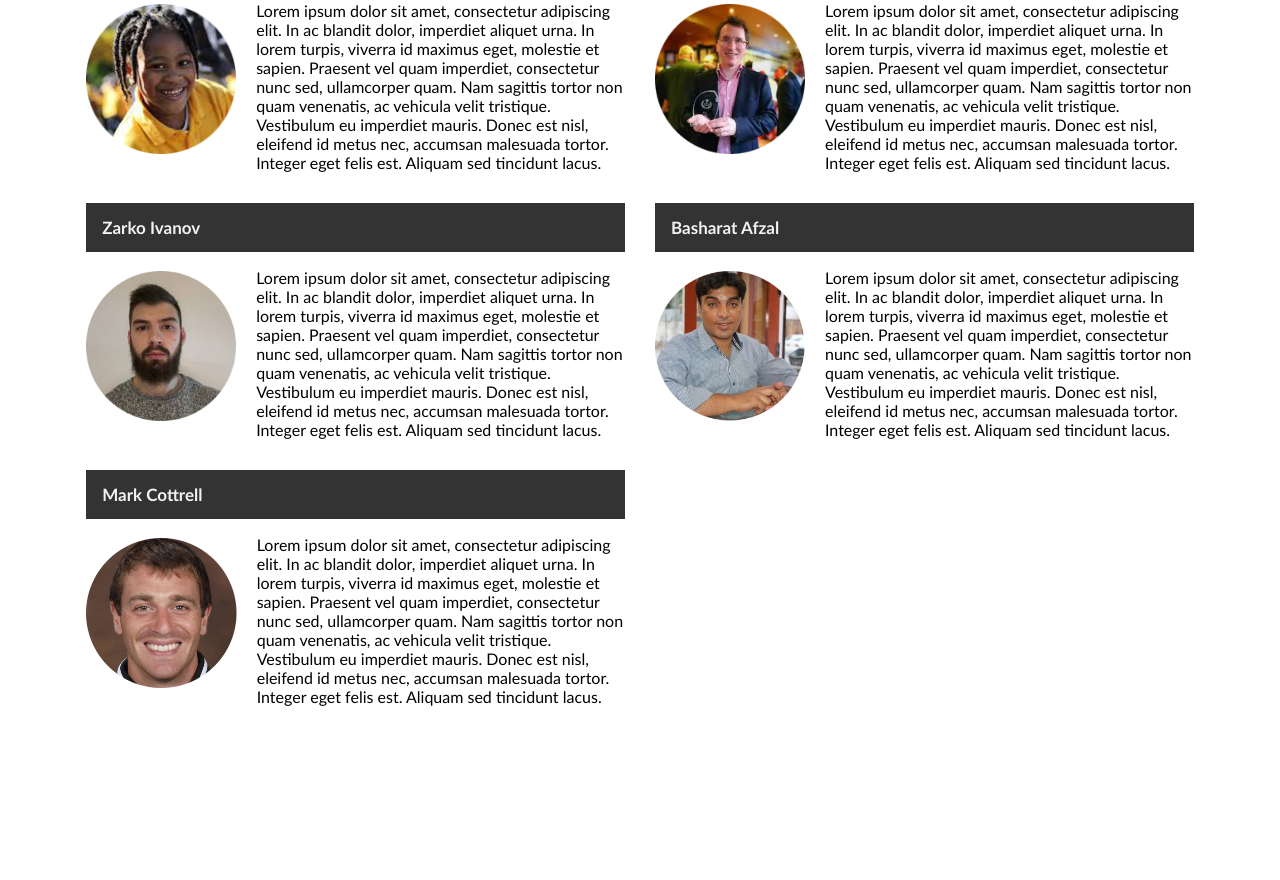
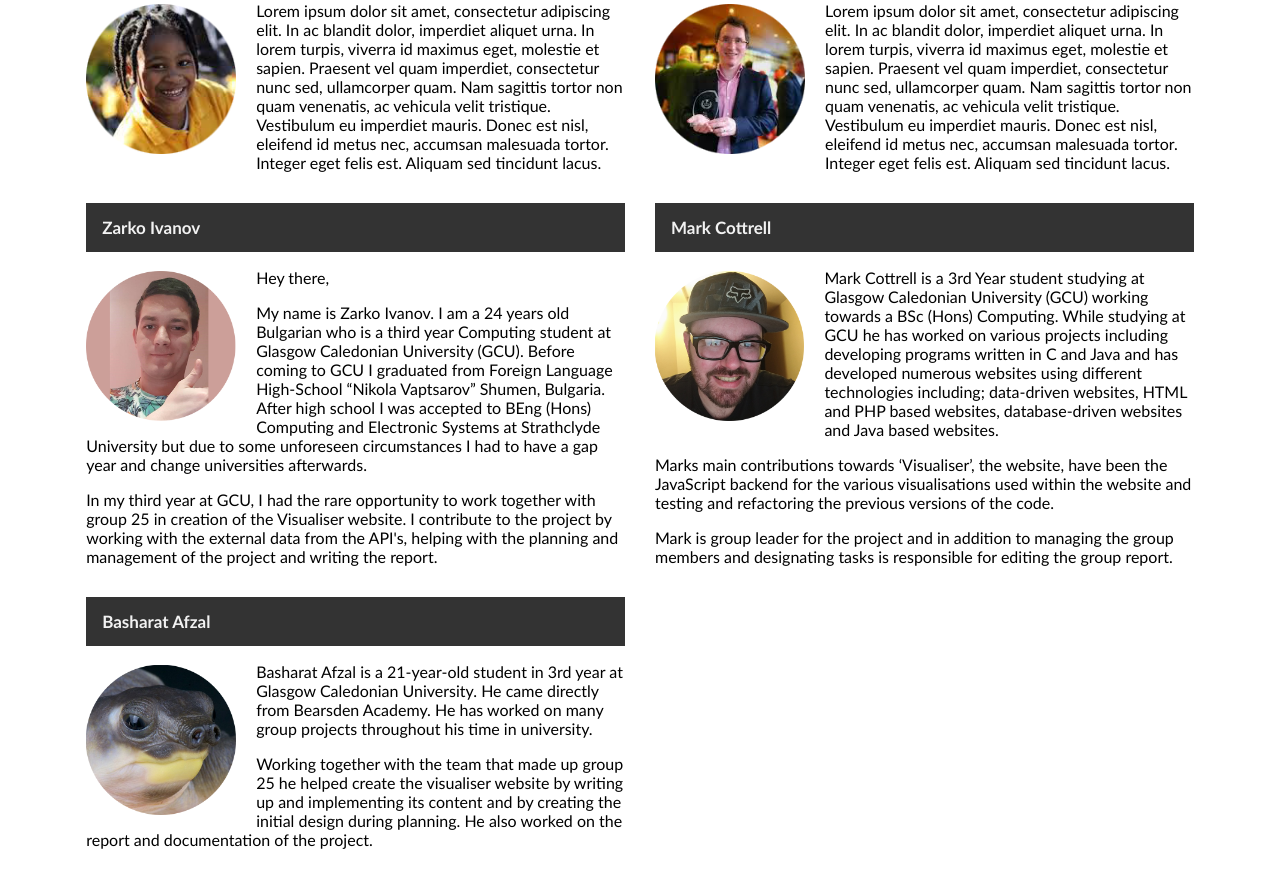
Before and after one commit to markonline37/ip3, a PHP site: page /aboutus.php in a window 1280 px wide. Shown: the part 199-1079 px from the top of the page. Before the commit the page ends 905 px from the top, so only its background shows below. Run offline with PHP 8.4, Linux system fonts and the light colour scheme.

Commit message:
aboutus update
minor update for aboutus, added mark, zarko, bash profile and picture.

```diff
--- a/aboutus.php
+++ b/aboutus.php
@@ -15,6 +15,7 @@ include('inc/header.php');
 			Lorem ipsum dolor sit amet, consectetur adipiscing elit. In ac blandit dolor, imperdiet aliquet urna. In lorem turpis, viverra id maximus eget, molestie et sapien. Praesent vel quam imperdiet, consectetur nunc sed, ullamcorper quam. Nam sagittis tortor non quam venenatis, ac vehicula velit tristique. Vestibulum eu imperdiet mauris. Donec est nisl, eleifend id metus nec, accumsan malesuada tortor. Integer eget felis est. Aliquam sed tincidunt lacus.
 		</p>
 	</div>
+
 	<div class="col-5">
 		<h5>Martin Abadzhiev</h5>
 		<p>
@@ -22,25 +23,43 @@ include('inc/header.php');
 			Lorem ipsum dolor sit amet, consectetur adipiscing elit. In ac blandit dolor, imperdiet aliquet urna. In lorem turpis, viverra id maximus eget, molestie et sapien. Praesent vel quam imperdiet, consectetur nunc sed, ullamcorper quam. Nam sagittis tortor non quam venenatis, ac vehicula velit tristique. Vestibulum eu imperdiet mauris. Donec est nisl, eleifend id metus nec, accumsan malesuada tortor. Integer eget felis est. Aliquam sed tincidunt lacus.
 		</p>
 	</div>
+
 	<div class="col-5">
 		<h5>Zarko Ivanov</h5>
 		<p>
 			<img class="profile-image" id="author1" src="images/zarko.png" alt="Zarko Ivanov Profile Picture">
-			Lorem ipsum dolor sit amet, consectetur adipiscing elit. In ac blandit dolor, imperdiet aliquet urna. In lorem turpis, viverra id maximus eget, molestie et sapien. Praesent vel quam imperdiet, consectetur nunc sed, ullamcorper quam. Nam sagittis tortor non quam venenatis, ac vehicula velit tristique. Vestibulum eu imperdiet mauris. Donec est nisl, eleifend id metus nec, accumsan malesuada tortor. Integer eget felis est. Aliquam sed tincidunt lacus.
+			Hey there,
+		</p>
+		<p>
+			My name is Zarko Ivanov. I am a 24 years old Bulgarian who is a third year Computing student at Glasgow Caledonian University (GCU).  Before coming to GCU I graduated from Foreign Language High-School “Nikola Vaptsarov” Shumen, Bulgaria. After high school I was accepted to BEng (Hons) Computing and Electronic Systems at Strathclyde University but due to some unforeseen circumstances I had to have a gap year and change universities afterwards.
+		</p>
+		<p>
+			In my third year at GCU, I had the rare opportunity to work together with group 25 in creation of the Visualiser website. I contribute to the project by working with the external data from the API's, helping with the planning and management of the project and writing the report.
 		</p>
 	</div>
+
+	<div class="col-5">
+		<h5>Mark Cottrell</h5>
+		<p>
+			<img class="profile-image" id="author1" src="images/mark.png" alt="Mark Cottrell Profile Picture">
+			Mark Cottrell is a 3rd Year student studying at Glasgow Caledonian University (GCU) working towards a BSc (Hons) Computing. While studying at GCU he has worked on various projects including developing programs written in C and Java and has developed numerous websites using different technologies including; data-driven websites, HTML and PHP based websites, database-driven websites and Java based websites.
+		</p>
+		<p>
+			Marks main contributions towards ‘Visualiser’, the website, have been the JavaScript backend for the various visualisations used within the website and testing and refactoring the previous versions of the code.
+		</p>
+		<p>
+			Mark is group leader for the project and in addition to managing the group members and designating tasks is responsible for editing the group report.
+		</p>
+	</div>
+
 	<div class="col-5">
 		<h5>Basharat Afzal</h5>
 		<p>
 			<img class="profile-image" id="author1" src="images/bash.png" alt="Basharat Afzal Profile Picture">
-			Lorem ipsum dolor sit amet, consectetur adipiscing elit. In ac blandit dolor, imperdiet aliquet urna. In lorem turpis, viverra id maximus eget, molestie et sapien. Praesent vel quam imperdiet, consectetur nunc sed, ullamcorper quam. Nam sagittis tortor non quam venenatis, ac vehicula velit tristique. Vestibulum eu imperdiet mauris. Donec est nisl, eleifend id metus nec, accumsan malesuada tortor. Integer eget felis est. Aliquam sed tincidunt lacus.
+			Basharat Afzal is a 21-year-old student in 3rd year at Glasgow Caledonian University. He came directly from Bearsden Academy. He has worked on many group projects throughout his time in university.
 		</p>
-	</div>
-	<div class="col-5">
-		<h5>Mark Cottrell</h5>
 		<p>
-			<img class="profile-image" id="author1" src="images/mark.png" alt="Mark Cottrell Profile Picture">
-			Lorem ipsum dolor sit amet, consectetur adipiscing elit. In ac blandit dolor, imperdiet aliquet urna. In lorem turpis, viverra id maximus eget, molestie et sapien. Praesent vel quam imperdiet, consectetur nunc sed, ullamcorper quam. Nam sagittis tortor non quam venenatis, ac vehicula velit tristique. Vestibulum eu imperdiet mauris. Donec est nisl, eleifend id metus nec, accumsan malesuada tortor. Integer eget felis est. Aliquam sed tincidunt lacus.
+			Working together with the team that made up group 25 he helped create the visualiser website by writing up and implementing its content and by creating the initial design during planning. He also worked on the report and documentation of the project.
 		</p>
 	</div>
 </div>
```
Also changed, not shown: images/bash.png, images/mark.png, images/zarko.png.
